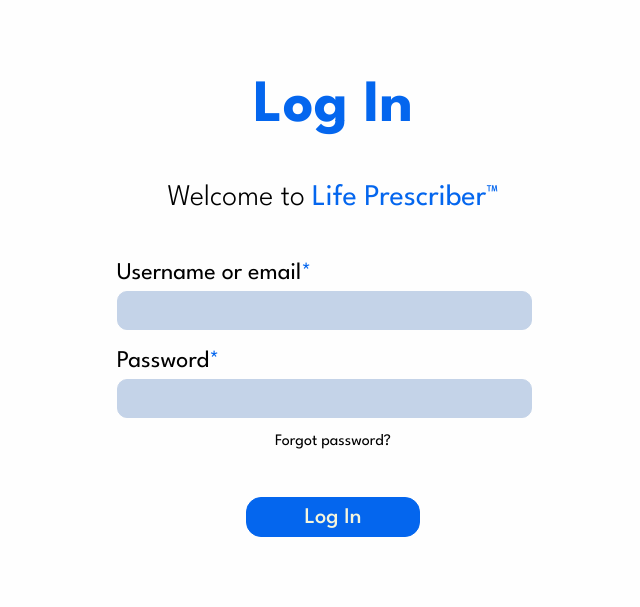
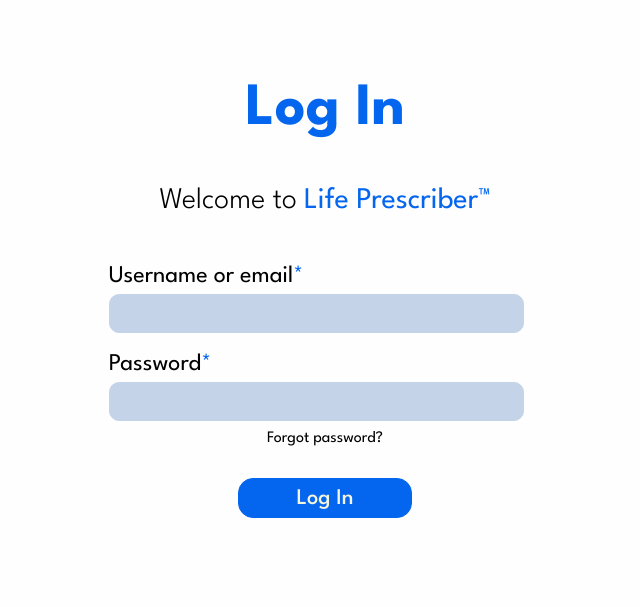
Before and after one commit to olugbeminiyi2000/MedHack_Life_Prescriber, a Django app: page /prescription_ongo/custom_login/ in a window 1280 px wide. Shown: the top 607 px of the page, without its empty margins (315-955 px from the left). Run offline with Django 4.2, Linux system fonts and the light colour scheme; parts of the project's set-up code (start-up, migrations or seed data) failed here and were passed over; some libraries are stand-ins or nearby versions.

Commit message:
more styling

```diff
--- a/Life_Prescriber/prescription_ongo/static/styles/custom_login.css
+++ b/Life_Prescriber/prescription_ongo/static/styles/custom_login.css
@@ -4,6 +4,8 @@
     font-family: "League Spartan", sans-serif;
     font-weight: 400;
     font-style: normal;
+    margin: 0;
+    padding: 0;
 }
 
 body {
@@ -63,7 +65,9 @@
     margin-bottom: 20px;
 }
 
-.form-label {}
+#div_id_password.mb-3 {
+    padding-bottom: 10px;
+}
 
 #forgot-password {
     text-align: center;
--- a/Life_Prescriber/prescription_ongo/templates/prescription_ongo/custom_home.html
+++ b/Life_Prescriber/prescription_ongo/templates/prescription_ongo/custom_home.html
@@ -71,6 +71,7 @@
                 <h2>What would you like to do today?</h2>
             </div> -->
     </main>
+
 </body>
 
 </html>
```
Also changed, not shown: Life_Prescriber/prescription_ongo/static/styles/custom_home.css (+5 -2 lines), Life_Prescriber/db.sqlite3.
